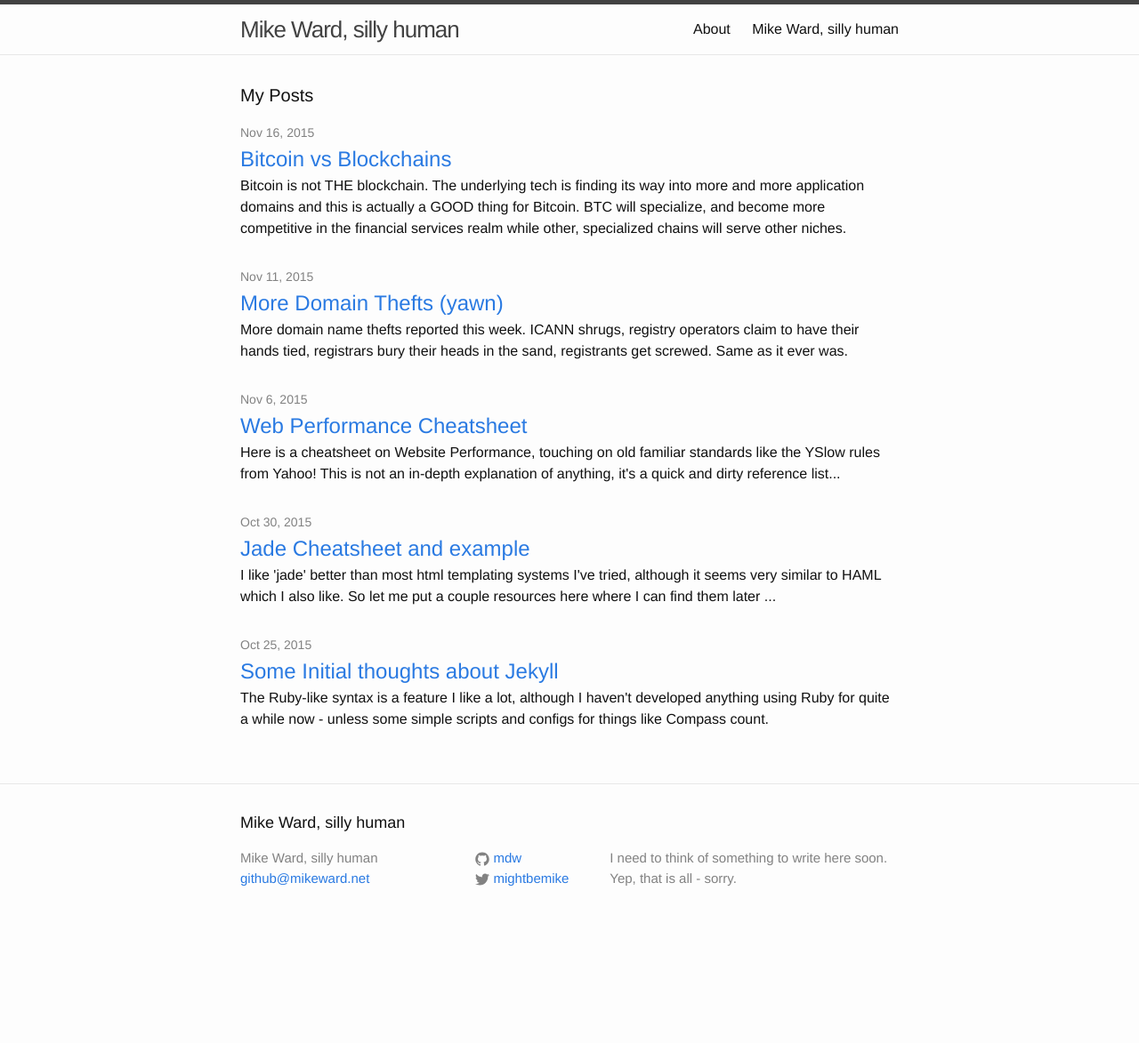
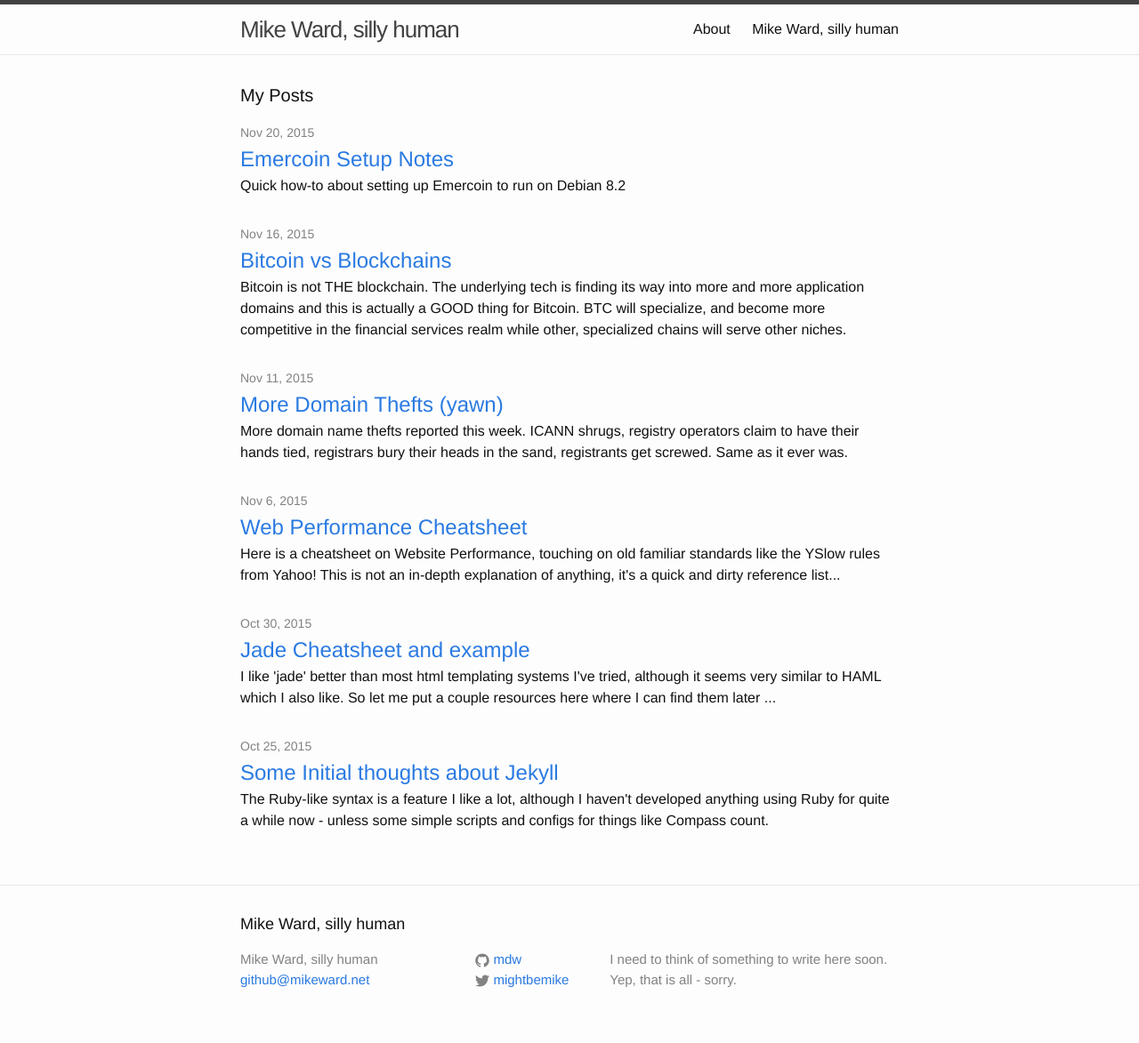
Before and after one commit to mdw/mdw.github.io, a Jekyll site: the page built from index.html, in a window 1280 px wide. Shown: the whole page at 89% size. Built offline with Jekyll 4.4.1, drawn with Linux system fonts in a browser that asks for light colours; before the commit the page ends 1059 px from its top, so only the background shows below that; some of the changed lines change nothing that is shown.

Commit message:
installing emercoin post added along with systemd service file

```diff
--- /dev/null
+++ b/_posts/2015-11-20-emercoind-setup-debian.md
@@ -0,0 +1,77 @@
+---
+layout: post
+title:  "Emercoin Setup Notes"
+date:   2015-11-20 01:47:39
+categories: blockchain emercoin debian
+gravatar:   "https://en.gravatar.com/userimage/5924047/07f2a056d18fd10a7054b7c4d2e73ed8.jpeg"
+excerpt: Quick how-to about setting up Emercoin to run on Debian 8.2
+---
+
+### Notes on emercoin setup on Debian 8.2 x64
+
+Background: I installed this on a [digitalocean](https://digitalocean.com) droplet. They've been rock solid hosting for me, and very affordable. Tell 'em I sent you.
+
+I setup a new droplet and did the usual stuff, including the absolutely required disabling ssh login for root user. I like to run things as separate users, so `adduser emc` came next. As of Debian8 no more editing sudoers, now there's a simple command:
+
+`usermod -a -G sudo <user>`
+
+Next I downloaded [emercoin](http://emercoin.com) from sourceforge -
+
+    cd /usr/local/src
+    wget http://downloads.sourceforge.net/project/emercoin/0.3.4/emercoin-0.3.4-linux.tar.gz
+    tar xvf emercoin-0.3.4-linux.tar.gz`
+    ln -s /usr/local/src/emercoin-0.3.4-linux/bin/64/emercoind /usr/local/bin/emercoind
+
+__emercoind__ is the headless daemon that you want to run, as the GUI wallet you would run on your desktop is _emercoin-qt_. I want to use it as a _systemd service_, so in /etc/systemd/system/ I create a [emercoin.service](emercoin.service) file and start the service by typing:
+
+    systemctl enable emercoin.service
+    systemctl start emercoin
+
+Note that in our [emercoin.service](emercoin.service) file we're running this as the user _emercoin_ and they'll need a config file in their `~/.emercoin` directory. This can be very simple, we only need something like this (be sure to put some rpcuser and rpcpassword on first two lines where I'm showing angle brackets):
+
+    rpcuser=<usernamehere>
+    rpcpassword=<userpasswordhere>
+    rpcport=8775
+    rpcallowip=127.0.0.1
+
+    listen=1
+    server=1
+    maxconnections=80
+    reservebalance=5
+    gen=0
+    daemon=1
+
+    # activate DNS services for 4 TLDs
+    emcdns=1
+    emcdnsallowed=.coin|.emc|.lib|.bazar
+    emcdnsverbose=4
+
+Now check to see that emercoind is running by typing `emercoind getinfo`
+
+Mine shows this:
+
+    {
+        "version" : "v0.3.4emc-1-g48d728d-beta",
+        "protocolversion" : 60003,
+        "walletversion" : 60000,
+        "balance" : 0.00000000,
+        "newmint" : 0.00000000,
+        "stake" : 0.00000000,
+        "blocks" : 51987,
+        "moneysupply" : 36294315.46409500,
+        "connections" : 8,
+        "proxy" : "",
+        "ip" : "162.243.22.13",
+        "difficulty" : 17523505.84215224,
+        "testnet" : false,
+        "keypoololdest" : 1448052457,
+        "keypoolsize" : 101,
+        "paytxfee" : 0.01000000,
+        "errors" : "WARNING: Checkpoint is too old. Wait for block chain to download, or notify developers of the issue."
+}
+
+Note that it is still downloading the blockchain. Currently it is on block 51987, and emercoin blockchain is on 134890 at the time of writing according to this emercoin [blockchain explorer](https://emercoin.mintr.org/) site.
+
+Also note that to resolve your .emc and .coin domain names, the easiest way is to change your machine's DNS settings to point to [opennic's DNS servers](https://opennicproject.org)
+
+Have fun and keep an eye out. If time allows I will write up brief summaries of some of the nice tricks emercoin can do.
```
Also changed, not shown: _posts/2015-11-16-bitcoin-versus-blockchain.md (+1 -1 lines), 1 other file.
